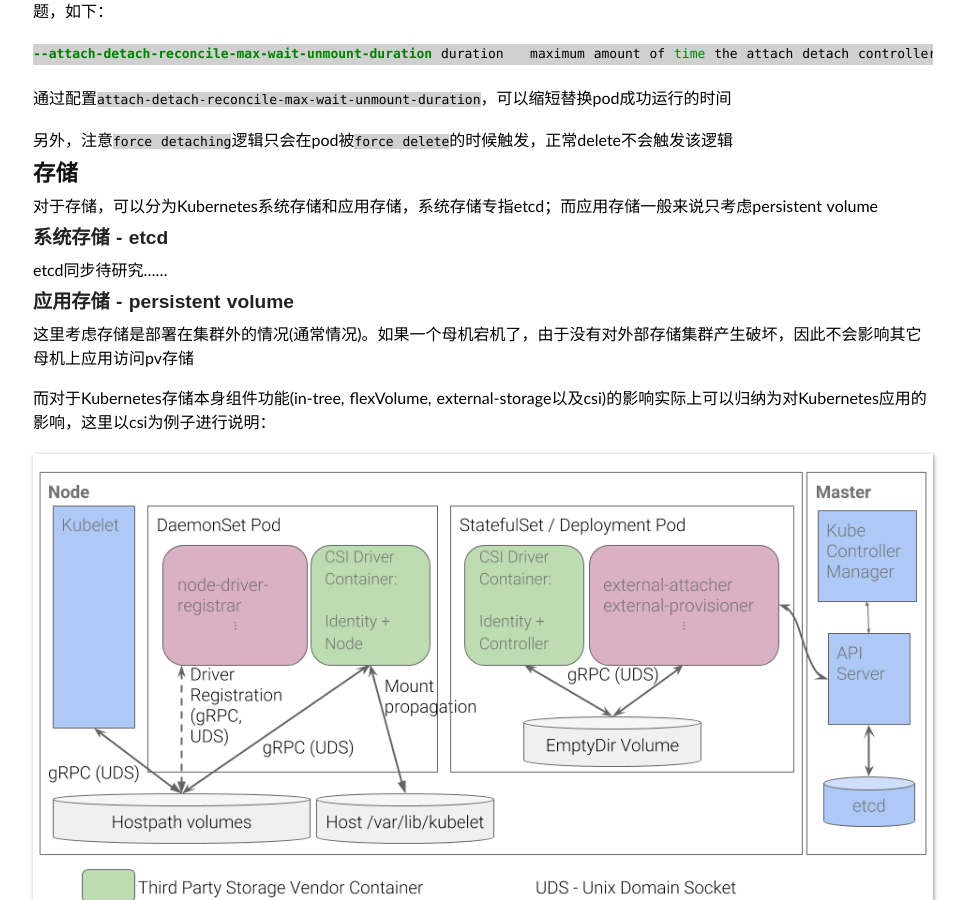
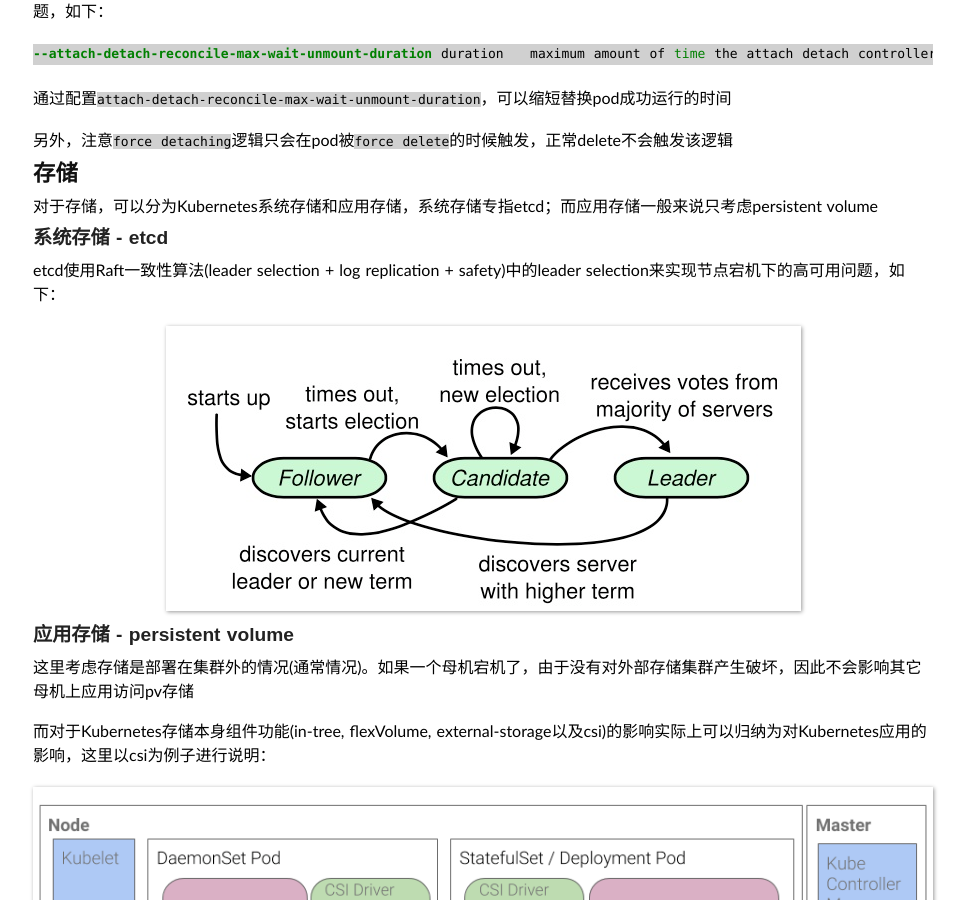
Before and after one commit to duyanghao/duyanghao.github.io, a Jekyll site: the page built from _posts/2020-6-2-kubernetes-ha.md, in a window 1280 px wide and 900 px high, scrolled down 6084 px. Shown: the whole window, without its empty margins (157-1124 px from the left). Built offline with Jekyll 4.4.1, drawn with Linux system fonts in a browser that asks for light colours; some web fonts are replaced; comment, search, counter and statistics services are not loaded; some of the changed text lies outside the part shown.

Commit message:
update kubernetes-ha
Signed-off-by: duyanghao <1294057873@qq.com>

```diff
--- a/_posts/2020-6-2-kubernetes-ha.md
+++ b/_posts/2020-6-2-kubernetes-ha.md
@@ -229,7 +229,9 @@
 
 ### 系统存储 - etcd
 
-etcd同步待研究……
+etcd使用Raft一致性算法(leader selection + log replication + safety)中的leader selection来实现节点宕机下的高可用问题，如下：
+
+![](/public/img/kubernetes_ha/leader-election.png)
 
 ### 应用存储 - persistent volume
 
@@ -307,6 +309,8 @@
 
 ## Refs
 
+* [Raft 一致性算法论文译文](https://www.infoq.cn/article/raft-paper/)
+* [In Search of an Understandable Consensus Algorithm](https://ramcloud.atlassian.net/wiki/download/attachments/6586375/raft.pdf)
 * [add node shutdown KEP](https://github.com/kubernetes/enhancements/pull/1116/files)
 * [Recommended Mechanism for Deploying CSI Drivers on Kubernetes](https://github.com/kubernetes/community/blob/master/contributors/design-proposals/storage/container-storage-interface.md#recommended-mechanism-for-deploying-csi-drivers-on-kubernetes)
 * [Container Storage Interface (CSI)](https://github.com/container-storage-interface/spec/blob/master/spec.md)
```
Also changed, not shown: public/img/kubernetes_ha/leader-election.png (added).
